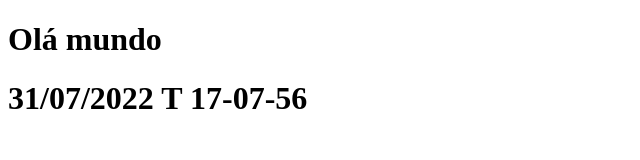
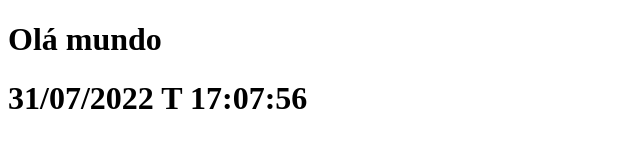
Before and after one commit to danielsilvalima1996/teste-hora, a plain HTML site: page index.html in a window 1280 px wide. Shown: the full height of the page, 0-640 px from the left. Drawn offline with Linux system fonts and the light colour scheme.

Commit message:
Update index.html

```diff
--- a/index.html
+++ b/index.html
@@ -26,7 +26,7 @@
 
             date = dd + '/' + mmm + '/' + yyyy;
 
-            h1.innerHTML = `${date} T ${hh}-${mm}-${ss}`;
+            h1.innerHTML = `${date} T ${hh}:${mm}:${ss}`;
         }
         setInterval(() => {
             atualizaHora();
```
